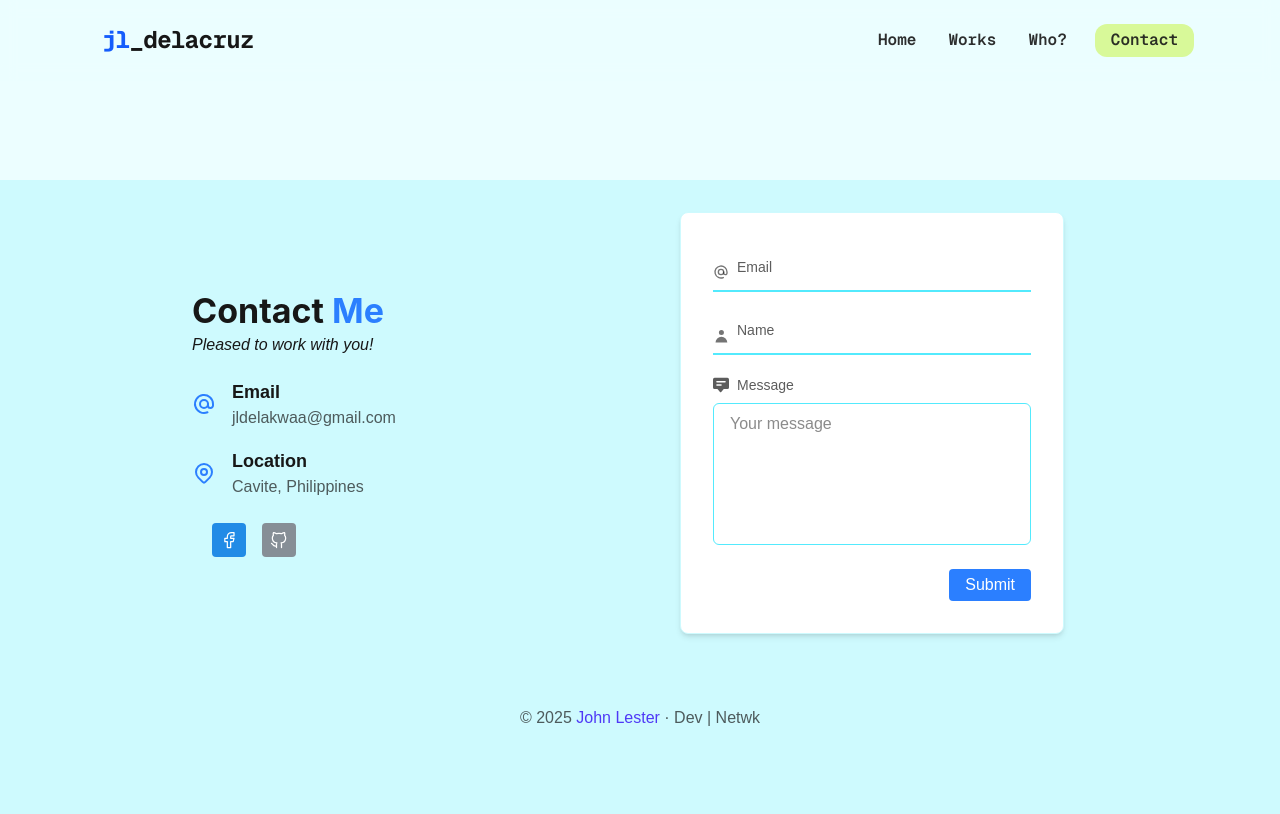
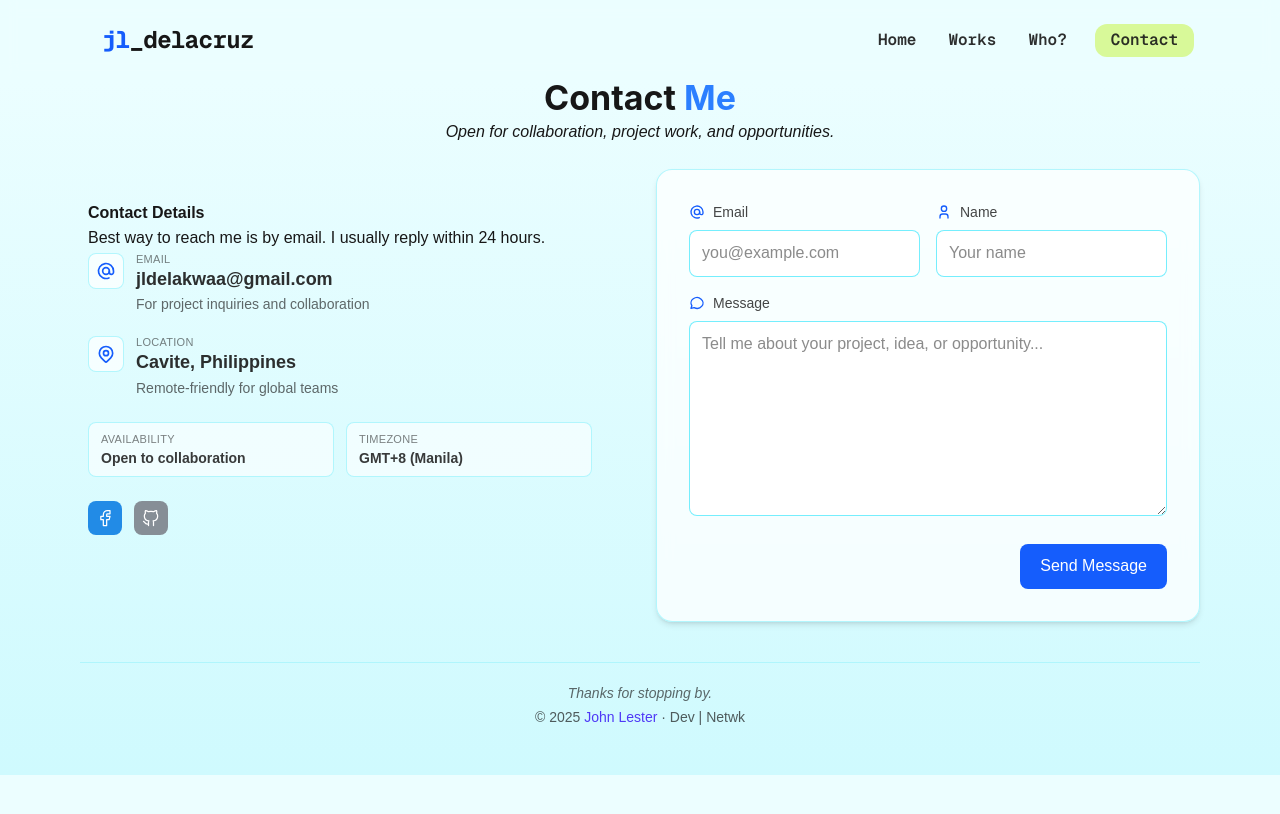
Before and after one commit to jldelakwaa/portfolio, a Next.js app: page /contact in a window 1280 px wide. Shown: the top 814 px of the page. Built offline with nearby package versions, Linux system fonts and the light colour scheme.

Commit message:
refactor: enhance About and Contact pages layout, improve form styling, and update Info component with additional notes

```diff
--- a/src/app/(nav)/about/page.tsx
+++ b/src/app/(nav)/about/page.tsx
@@ -10,34 +10,27 @@ import GradientBackground from "@/app/_components/_common/gradient-background";
 
 export default function About() {
   return (
-    <div className="relative">
+    <div className="relative min-h-[calc(100vh-12rem)]">
       <GradientBackground />
 
-      <div className="relative flex flex-col items-center pt-10 pb-8 sm:pt-8 md:pt-8 sm:pb-6 md:pb-10 px-2 sm:px-4">
-        {/* Content */}
-        <Title
-          order={1}
-          mb="xs"
-          mt="xs"
-          className="text-xl sm:text-2xl md:text-3xl lg:text-4xl"
-        >
-          About <span className="text-blue-500">Me</span>
-        </Title>
-
-        <div className="max-w-5xl text-center space-y-1 mb-2 sm:mb-4">
-          <Text className="text-foreground/70 italic text-xs sm:text-sm md:text-base">
+      <section className="relative max-w-6xl mx-auto flex flex-col items-center px-4 pt-4 pb-10 sm:pb-12">
+        <div className="max-w-2xl text-center space-y-2 mb-5 sm:mb-6">
+          <Title order={1} className="text-4xl sm:text-5xl md:text-6xl">
+            About <span className="text-blue-500">Me</span>
+          </Title>
+          <Text className="text-foreground/70 italic text-sm sm:text-base leading-relaxed">
             My name is <span className="underline">John Lester Dela Cruz</span>, Nice to meet you!
           </Text>
         </div>
 
-        <div className="flex flex-col justify-center items-center gap-2 sm:gap-4 md:gap-6 w-full">
+        <div className="w-full flex flex-col items-center gap-2 sm:gap-4 md:gap-6">
           <Bio />
           <Skills />
           <Experience />
           <Education />
           <Certificates />
         </div>
-      </div>
+      </section>
     </div>
   );
 }
--- a/src/app/(nav)/contact/page.tsx
+++ b/src/app/(nav)/contact/page.tsx
@@ -2,43 +2,72 @@
 
 import Info from "../../_components/contact/Info";
 import Form from "../../_components/contact/form";
-import HideFooter from "../../_components/hide-footer";
-import { Text, Title } from "@mantine/core";
-import { ActionIcon } from "@mantine/core";
+import GradientBackground from "@/app/_components/_common/gradient-background";
+import { ActionIcon, Text, Title } from "@mantine/core";
 import { IconBrandFacebook, IconBrandGithub } from '@tabler/icons-react';
+
 export default function Contact() {
   return (
-    <div className="bg-cyan-100 dark:bg-slate-950 py-8 px-8 min-h-[calc(100vh-8rem)] mt-30 transition-colors">
-      <HideFooter />
-      <div className="flex flex-col lg:flex-row gap-8 max-w-4xl mx-auto items-center justify-center h-full">
-        <div className="lg:w-1/2">
-          <Title>
+    <div className="relative min-h-[calc(100vh-12rem)]">
+      <GradientBackground />
+
+      <section className="relative max-w-6xl mx-auto flex flex-col items-center px-4 pt-4 pb-10 sm:pb-12">
+        <div className="max-w-2xl text-center space-y-2 mb-5 sm:mb-6">
+          <Title order={1} className="text-4xl sm:text-5xl md:text-6xl">
             Contact <span className="text-blue-500">Me</span>
           </Title>
-          <Text className="text-foreground/70 italic" mb={20}>
-            Pleased to work with you!
+          <Text className="text-foreground/70 italic text-sm sm:text-base leading-relaxed">
+            Open for collaboration, project work, and opportunities.
           </Text>
+        </div>
+
+        <div className="w-full grid grid-cols-1 lg:grid-cols-2 gap-6 lg:gap-8 items-start">
+          <div className="w-full px-1 sm:px-2 lg:pr-8 mt-8">
+            <Text fw={700} className="text-2xl sm:text-3xl mb-4">
+              Contact Details
+            </Text>
+
+            <Text className="text-foreground/65 text-sm sm:text-base leading-relaxed mb-4">
+              Best way to reach me is by email. I usually reply within 24 hours.
+            </Text>
+
             <Info />
-          <div className="flex gap-4 mt-6 ml-5">
-            <ActionIcon size="lg" color="white" bg={'blue'} variant="subtle" component="a" href='https://www.facebook.com/jldelakwaah/' target='_blank'>
+
+            <div className="grid grid-cols-1 sm:grid-cols-2 gap-3 mt-6">
+              <div className="rounded-lg border border-cyan-200/80 bg-white/60 px-3 py-2">
+                <p className="text-[11px] uppercase tracking-wide text-foreground/55">Availability</p>
+                <p className="text-sm font-semibold text-foreground/85">Open to collaboration</p>
+              </div>
+              <div className="rounded-lg border border-cyan-200/80 bg-white/60 px-3 py-2">
+                <p className="text-[11px] uppercase tracking-wide text-foreground/55">Timezone</p>
+                <p className="text-sm font-semibold text-foreground/85">GMT+8 (Manila)</p>
+              </div>
+            </div>
+
+            <div className="flex flex-wrap items-center gap-3 mt-6">
+              <ActionIcon size="lg" color="white" bg={'blue'} variant="filled" radius="md" component="a" href='https://www.facebook.com/jldelakwaah/' target='_blank' aria-label="Facebook profile">
                 <IconBrandFacebook size={20} stroke={1.5} />
               </ActionIcon>
-            <ActionIcon size="lg" color="white" bg={'gray'} variant="subtle" component="a" href='https://github.com/jldelakwaa' target='_blank'>
+              <ActionIcon size="lg" color="white" bg={'gray'} variant="filled" radius="md" component="a" href='https://github.com/jldelakwaa' target='_blank' aria-label="GitHub profile">
                 <IconBrandGithub size={20} stroke={1.5} />
               </ActionIcon>
             </div>
           </div>
 
-        <div className="w-full lg:w-1/2 ">
+          <div className="w-full">
             <Form />
           </div>
         </div>
 
-      <div className="flex items-center justify-center mt-18">
-        <p className="text-foreground/70">
+        <footer className="w-full mt-10 pt-5 border-t border-cyan-200/70 text-center">
+          <p className="text-sm text-foreground/65 italic">
+            Thanks for stopping by.
+          </p>
+          <p className="text-sm text-foreground/70 mt-1">
             &copy; {new Date().getFullYear()} <span className="text-indigo-600">John Lester</span> · Dev | Netwk
           </p>
-      </div>
+        </footer>
+      </section>
     </div>
   );
 }
--- a/src/app/_components/contact/Info.tsx
+++ b/src/app/_components/contact/Info.tsx
@@ -2,21 +2,34 @@ import { IconAt, IconMapPin } from '@tabler/icons-react';
 
 export default function Info() {
     const data = [
-        { type: "Email", description: "jldelakwaa@gmail.com", icon: IconAt },
-        { type: "Location", description: "Cavite, Philippines", icon: IconMapPin },
+        {
+            type: "Email",
+            description: "jldelakwaa@gmail.com",
+            note: "For project inquiries and collaboration",
+            icon: IconAt,
+        },
+        {
+            type: "Location",
+            description: "Cavite, Philippines",
+            note: "Remote-friendly for global teams",
+            icon: IconMapPin,
+        },
     ];
+
     return (
-        <div>
+        <div className="space-y-5">
             {data.map((item, index) => (
-                <div key={index} className="flex items-center mb-4">
-                    <item.icon className="text-2xl mr-4 text-blue-500" />
+                <div key={index} className="flex items-start gap-3">
+                    <span className="mt-0.5 flex h-9 w-9 items-center justify-center rounded-lg border border-cyan-200/80 bg-white/70 text-blue-600">
+                        <item.icon className="h-5 w-5" />
+                    </span>
                     <div>
-                        <p className="text-lg font-bold">{item.type}</p>
-                        <p className="text-foreground/70">{item.description}</p>
+                        <p className="text-[11px] uppercase tracking-wide text-foreground/55">{item.type}</p>
+                        <p className="text-base sm:text-lg font-semibold leading-tight text-foreground/90">{item.description}</p>
+                        <p className="text-sm text-foreground/65 mt-1">{item.note}</p>
                     </div>
                 </div>
             ))}
         </div>
     );
-
 }
--- a/src/app/_components/contact/form.tsx
+++ b/src/app/_components/contact/form.tsx
@@ -1,4 +1,4 @@
-import { IconAt } from '@tabler/icons-react';
+import { IconAt, IconMessageCircle, IconUser } from '@tabler/icons-react';
 import { FormEvent } from 'react';
 
 export default function Form() {
@@ -23,64 +23,61 @@ export default function Form() {
   };
 
   return (
-    <form className="w-full max-w-sm mx-auto" onSubmit={handleSubmit}>
-      <div className="bg-white dark:bg-slate-900 border border-cyan-100 dark:border-slate-700 p-8 rounded-lg shadow-md transition-colors">
-        <div className="grid grid-cols-1 gap-4">
-          <div className="relative group">
-            <span className="absolute start-0 bottom-3 text-foreground/60 group-focus-within:text-blue-600 transition-colors duration-300">
-              <IconAt className="w-4 h-4 rtl:rotate-[270deg]" />
-            </span>
+    <form className="w-full" onSubmit={handleSubmit}>
+      <div className="rounded-2xl bg-white/75 border border-cyan-200/80 shadow-md backdrop-blur-sm p-6 sm:p-8">
+        <div className="grid grid-cols-1 sm:grid-cols-2 gap-4">
+          <div>
+            <label htmlFor="email" className="mb-2 text-sm font-medium text-foreground/80 flex items-center gap-2">
+              <IconAt size={16} className="text-blue-600" />
+              Email
+            </label>
             <input
               type="email"
               name="email"
-              id="floating-email"
-              className="py-2.5 ps-6 pe-0 w-full text-sm text-foreground bg-transparent border-0 border-b-2 border-cyan-300 dark:border-slate-600 appearance-none focus:outline-none focus:ring-0 focus:border-blue-600 dark:focus:border-blue-400 peer autofill:bg-transparent autofill:shadow-[inset_0_0_0px_1000px_rgb(255,255,255)] dark:autofill:shadow-[inset_0_0_0px_1000px_rgb(15,23,42)]"
-              placeholder=" "
+              id="email"
+              className="w-full rounded-lg border border-cyan-300/80 bg-white px-3 py-2.5 text-sm text-foreground placeholder:text-foreground/50 focus:outline-none focus:ring-2 focus:ring-blue-300 focus:border-blue-500 transition"
+              placeholder="you@example.com"
               required
             />
-            <label htmlFor="floating-email" className="absolute text-sm text-foreground/70 duration-300 transform -translate-y-6 scale-75 top-3 start-0 origin-[0] peer-placeholder-shown:start-6 peer-focus:start-0 peer-focus:text-blue-600 dark:peer-focus:text-blue-400 peer-placeholder-shown:scale-100 peer-placeholder-shown:translate-y-0 peer-focus:scale-75 peer-focus:-translate-y-6">Email</label>
           </div>
 
-          <div className="relative group">
-            <span className="absolute start-0 bottom-3 text-foreground/60 group-focus-within:text-blue-600 transition-colors duration-300">
-              <svg className="w-4 h-4 rtl:rotate-[270deg]" aria-hidden="true" xmlns="http://www.w3.org/2000/svg" fill="currentColor" viewBox="0 0 19 18">
-                <path clipRule="evenodd" d="M10 9a3 3 0 100-6 3 3 0 000 6zm-7 9a7 7 0 1114 0H3z"></path>
-              </svg>
-            </span>
+          <div>
+            <label htmlFor="name" className="mb-2 text-sm font-medium text-foreground/80 flex items-center gap-2">
+              <IconUser size={16} className="text-blue-600" />
+              Name
+            </label>
             <input
               type="text"
               name="name"
-              id="floating-name"
-              className="py-2.5 ps-6 pe-0 w-full text-sm text-foreground bg-transparent border-0 border-b-2 border-cyan-300 dark:border-slate-600 appearance-none focus:outline-none focus:ring-0 focus:border-blue-600 dark:focus:border-blue-400 peer autofill:bg-transparent autofill:shadow-[inset_0_0_0px_1000px_rgb(255,255,255)] dark:autofill:shadow-[inset_0_0_0px_1000px_rgb(15,23,42)]"
-              placeholder=" "
+              id="name"
+              className="w-full rounded-lg border border-cyan-300/80 bg-white px-3 py-2.5 text-sm text-foreground placeholder:text-foreground/50 focus:outline-none focus:ring-2 focus:ring-blue-300 focus:border-blue-500 transition"
+              placeholder="Your name"
               required
             />
-            <label htmlFor="floating-name" className="absolute text-sm text-foreground/70 duration-300 transform -translate-y-6 scale-75 top-3 start-0 origin-[0] peer-placeholder-shown:start-6 peer-focus:start-0 peer-focus:text-blue-600 dark:peer-focus:text-blue-400 peer-placeholder-shown:scale-100 peer-placeholder-shown:translate-y-0 peer-focus:scale-75 peer-focus:-translate-y-6">Name</label>
           </div>
         </div>
 
-        <div className="mt-12 relative">
+        <div className="mt-4">
+          <label htmlFor="message" className="mb-2 text-sm font-medium text-foreground/80 flex items-center gap-2">
+            <IconMessageCircle size={16} className="text-blue-600" />
+            Message
+          </label>
           <textarea
             name="message"
             id="message"
-            rows={5}
-            className="peer block w-full px-4 py-2 text-sm text-foreground bg-white dark:bg-slate-950 border border-cyan-300 dark:border-slate-600 rounded-md focus:outline-none focus:ring-1 focus:ring-blue-500 dark:focus:ring-blue-400 focus:border-blue-500 dark:focus:border-blue-400 resize-none"
-            placeholder="Your message"
+            rows={7}
+            className="w-full rounded-lg border border-cyan-300/80 bg-white px-3 py-2.5 text-sm text-foreground placeholder:text-foreground/50 focus:outline-none focus:ring-2 focus:ring-blue-300 focus:border-blue-500 transition resize-y min-h-40"
+            placeholder="Tell me about your project, idea, or opportunity..."
             required
           />
-          <label htmlFor="message" className="absolute -top-7 left-0 text-sm font-medium text-foreground/70 mb-2 flex items-center gap-2 peer-focus:text-blue-600 dark:peer-focus:text-blue-400 transition-colors duration-300">
-            <svg className="w-4 h-4" aria-hidden="true" xmlns="http://www.w3.org/2000/svg" fill="currentColor" viewBox="0 0 20 18">
-              <path d="M18 0H2a2 2 0 0 0-2 2v10a2 2 0 0 0 2 2h3.546l3.2 3.659a1 1 0 0 0 1.506 0L13.454 14H18a2 2 0 0 0 2-2V2a2 2 0 0 0-2-2Zm-8 10H5a1 1 0 0 1 0-2h5a1 1 0 1 1 0 2Zm5-4H5a1 1 0 0 1 0-2h10a1 1 0 1 1 0 2Z" />
-            </svg>
-            Message
-          </label>
         </div>
 
-        <div className='flex justify-end'>
+        <div className="flex justify-end mt-5">
           <button
             type="submit"
-            className="mt-6 py-1 px-4 rounded bg-blue-500 hover:bg-blue-600 text-white">
-            Submit
+            className="inline-flex items-center rounded-lg bg-blue-600 px-5 py-2.5 text-white font-medium hover:bg-blue-700 transition-colors"
+          >
+            Send Message
           </button>
         </div>
       </div>
--- a/src/app/_components/footer.tsx
+++ b/src/app/_components/footer.tsx
@@ -1,9 +1,18 @@
+'use client';
+
 import { ActionIcon, Container, Group } from '@mantine/core';
 import { IconBrandFacebook, IconBrandGithub, IconMail } from '@tabler/icons-react';
 import Link from 'next/dist/client/link';
+import { usePathname } from 'next/navigation';
 
 
 export default function Footer() {
+    const pathname = usePathname();
+
+    if (pathname === '/contact') {
+        return null;
+    }
+
     return (
         <footer className="bg-cyan-100/90 py-10 transition-colors">
             <Container
```
Lines whose indentation alone changed are shown as unchanged.
